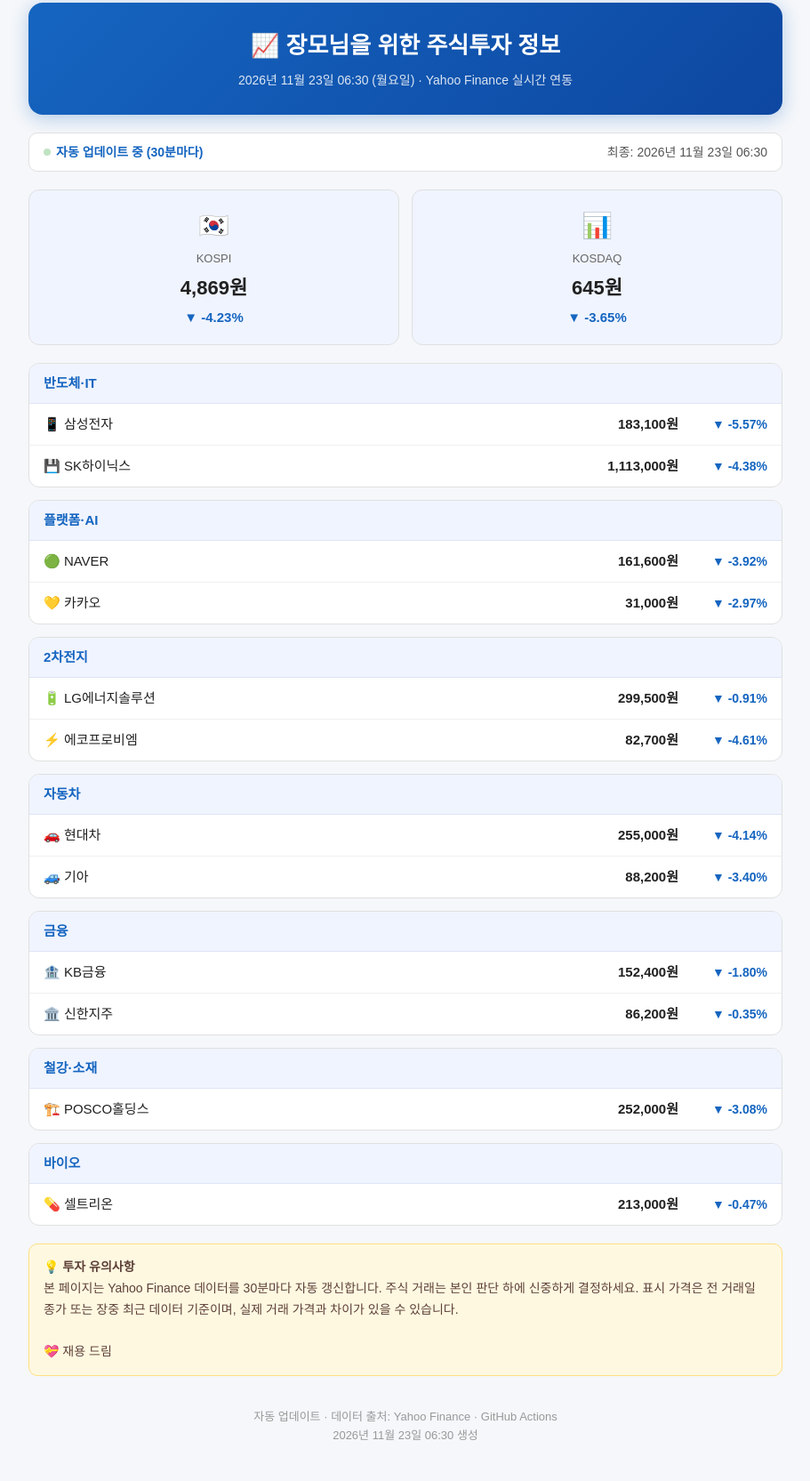
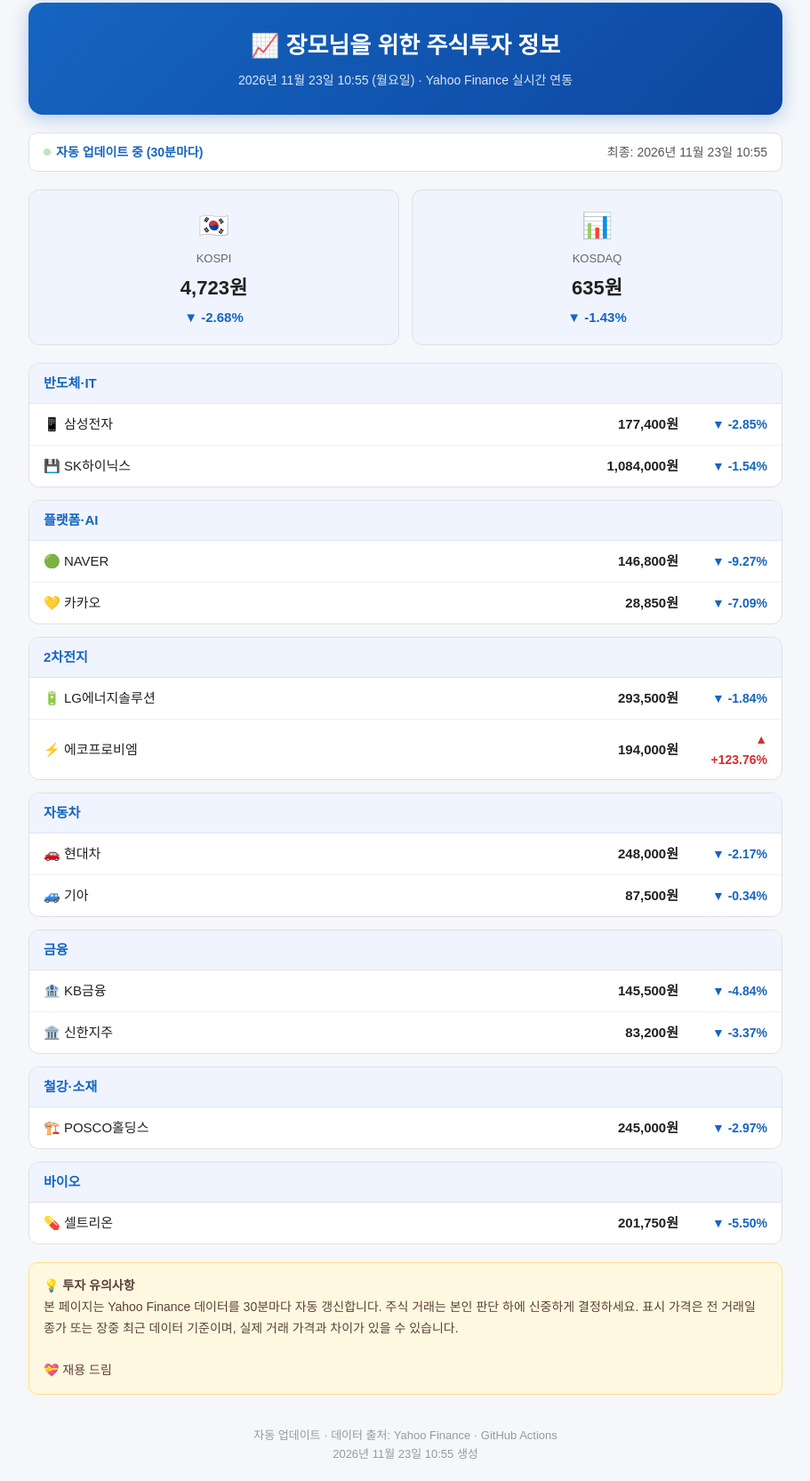
Before and after one commit to jaeyong-debug/accounting-chatbot, a plain HTML site: page stock-picks.html in a window 1280 px wide. Shown: the part 13-1678 px from the top of the page at 89% size, without its empty margins (184-1095 px from the left). Drawn offline with Linux system fonts and the light colour scheme.

Commit message:
📈 주식 데이터 자동 업데이트 2026-11-23 10:55 KST

```diff
--- a/stock-picks.html
+++ b/stock-picks.html
@@ -3,7 +3,7 @@
 <head>
 <meta charset="UTF-8">
 <meta name="viewport" content="width=device-width,initial-scale=1">
-<title>장모님을 위한 주식투자 정보 - 2026년 11월 23일 06:30</title>
+<title>장모님을 위한 주식투자 정보 - 2026년 11월 23일 10:55</title>
 <style>
 :root{--red:#d32f2f;--blue:#1565c0;--bg:#f5f7fa;--card:#fff;--border:#e0e0e0;--text:#212121}
 *{margin:0;padding:0;box-sizing:border-box}
@@ -53,26 +53,26 @@ footer{text-align:center;color:#999;font-size:13px;margin-top:20px;padding:16px}
 <div class="container">
   <header>
     <h1>📈 장모님을 위한 주식투자 정보</h1>
-    <div class="sub">2026년 11월 23일 06:30 (월요일) · Yahoo Finance 실시간 연동</div>
+    <div class="sub">2026년 11월 23일 10:55 (월요일) · Yahoo Finance 실시간 연동</div>
   </header>
 
   <div class="update-bar">
     <span class="live"><span class="dot"></span> 자동 업데이트 중 (30분마다)</span>
-    <span>최종: 2026년 11월 23일 06:30</span>
+    <span>최종: 2026년 11월 23일 10:55</span>
   </div>
 
   <div class="idx-row">
         <div class="idx-card" style="background:#f0f4ff">
           <div class="idx-flag">🇰🇷</div>
           <div class="idx-title">KOSPI</div>
-          <div class="idx-price">4,869원</div>
-          <div class="idx-chg" style="color:#1565c0">▼ -4.23%</div>
+          <div class="idx-price">4,723원</div>
+          <div class="idx-chg" style="color:#1565c0">▼ -2.68%</div>
         </div>
         <div class="idx-card" style="background:#f0f4ff">
           <div class="idx-flag">📊</div>
           <div class="idx-title">KOSDAQ</div>
-          <div class="idx-price">645원</div>
-          <div class="idx-chg" style="color:#1565c0">▼ -3.65%</div>
+          <div class="idx-price">635원</div>
+          <div class="idx-chg" style="color:#1565c0">▼ -1.43%</div>
         </div></div>
 
 
@@ -81,13 +81,13 @@ footer{text-align:center;color:#999;font-size:13px;margin-top:20px;padding:16px}
           <table class="s-table"><tbody>
             <tr>
               <td class="s-name">📱 삼성전자</td>
-              <td class="s-price">183,100원</td>
-              <td class="s-chg" style="color:#1565c0">▼ -5.57%</td>
+              <td class="s-price">177,400원</td>
+              <td class="s-chg" style="color:#1565c0">▼ -2.85%</td>
             </tr>
             <tr>
               <td class="s-name">💾 SK하이닉스</td>
-              <td class="s-price">1,113,000원</td>
-              <td class="s-chg" style="color:#1565c0">▼ -4.38%</td>
+              <td class="s-price">1,084,000원</td>
+              <td class="s-chg" style="color:#1565c0">▼ -1.54%</td>
             </tr></tbody></table>
         </div>
         <div class="sec-block">
@@ -95,13 +95,13 @@ footer{text-align:center;color:#999;font-size:13px;margin-top:20px;padding:16px}
           <table class="s-table"><tbody>
             <tr>
               <td class="s-name">🟢 NAVER</td>
-              <td class="s-price">161,600원</td>
-              <td class="s-chg" style="color:#1565c0">▼ -3.92%</td>
+              <td class="s-price">146,800원</td>
+              <td class="s-chg" style="color:#1565c0">▼ -9.27%</td>
             </tr>
             <tr>
               <td class="s-name">💛 카카오</td>
-              <td class="s-price">31,000원</td>
-              <td class="s-chg" style="color:#1565c0">▼ -2.97%</td>
+              <td class="s-price">28,850원</td>
+              <td class="s-chg" style="color:#1565c0">▼ -7.09%</td>
             </tr></tbody></table>
         </div>
         <div class="sec-block">
@@ -109,13 +109,13 @@ footer{text-align:center;color:#999;font-size:13px;margin-top:20px;padding:16px}
           <table class="s-table"><tbody>
             <tr>
               <td class="s-name">🔋 LG에너지솔루션</td>
-              <td class="s-price">299,500원</td>
-              <td class="s-chg" style="color:#1565c0">▼ -0.91%</td>
+              <td class="s-price">293,500원</td>
+              <td class="s-chg" style="color:#1565c0">▼ -1.84%</td>
             </tr>
             <tr>
               <td class="s-name">⚡ 에코프로비엠</td>
-              <td class="s-price">82,700원</td>
-              <td class="s-chg" style="color:#1565c0">▼ -4.61%</td>
+              <td class="s-price">194,000원</td>
+              <td class="s-chg" style="color:#d32f2f">▲ +123.76%</td>
             </tr></tbody></table>
         </div>
         <div class="sec-block">
@@ -123,13 +123,13 @@ footer{text-align:center;color:#999;font-size:13px;margin-top:20px;padding:16px}
           <table class="s-table"><tbody>
             <tr>
               <td class="s-name">🚗 현대차</td>
-              <td class="s-price">255,000원</td>
-              <td class="s-chg" style="color:#1565c0">▼ -4.14%</td>
+              <td class="s-price">248,000원</td>
+              <td class="s-chg" style="color:#1565c0">▼ -2.17%</td>
             </tr>
             <tr>
               <td class="s-name">🚙 기아</td>
-              <td class="s-price">88,200원</td>
-              <td class="s-chg" style="color:#1565c0">▼ -3.40%</td>
+              <td class="s-price">87,500원</td>
+              <td class="s-chg" style="color:#1565c0">▼ -0.34%</td>
             </tr></tbody></table>
         </div>
         <div class="sec-block">
@@ -137,13 +137,13 @@ footer{text-align:center;color:#999;font-size:13px;margin-top:20px;padding:16px}
           <table class="s-table"><tbody>
             <tr>
               <td class="s-name">🏦 KB금융</td>
-              <td class="s-price">152,400원</td>
-              <td class="s-chg" style="color:#1565c0">▼ -1.80%</td>
+              <td class="s-price">145,500원</td>
+              <td class="s-chg" style="color:#1565c0">▼ -4.84%</td>
             </tr>
             <tr>
               <td class="s-name">🏛️ 신한지주</td>
-              <td class="s-price">86,200원</td>
-              <td class="s-chg" style="color:#1565c0">▼ -0.35%</td>
+              <td class="s-price">83,200원</td>
+              <td class="s-chg" style="color:#1565c0">▼ -3.37%</td>
             </tr></tbody></table>
         </div>
         <div class="sec-block">
@@ -151,8 +151,8 @@ footer{text-align:center;color:#999;font-size:13px;margin-top:20px;padding:16px}
           <table class="s-table"><tbody>
             <tr>
               <td class="s-name">🏗️ POSCO홀딩스</td>
-              <td class="s-price">252,000원</td>
-              <td class="s-chg" style="color:#1565c0">▼ -3.08%</td>
+              <td class="s-price">245,000원</td>
+              <td class="s-chg" style="color:#1565c0">▼ -2.97%</td>
             </tr></tbody></table>
         </div>
         <div class="sec-block">
@@ -160,8 +160,8 @@ footer{text-align:center;color:#999;font-size:13px;margin-top:20px;padding:16px}
           <table class="s-table"><tbody>
             <tr>
               <td class="s-name">💊 셀트리온</td>
-              <td class="s-price">213,000원</td>
-              <td class="s-chg" style="color:#1565c0">▼ -0.47%</td>
+              <td class="s-price">201,750원</td>
+              <td class="s-chg" style="color:#1565c0">▼ -5.50%</td>
             </tr></tbody></table>
         </div>
 
@@ -174,7 +174,7 @@ footer{text-align:center;color:#999;font-size:13px;margin-top:20px;padding:16px}
 
   <footer>
     자동 업데이트 · 데이터 출처: Yahoo Finance · GitHub Actions<br>
-    2026년 11월 23일 06:30 생성
+    2026년 11월 23일 10:55 생성
   </footer>
 </div>
 </body>
```
